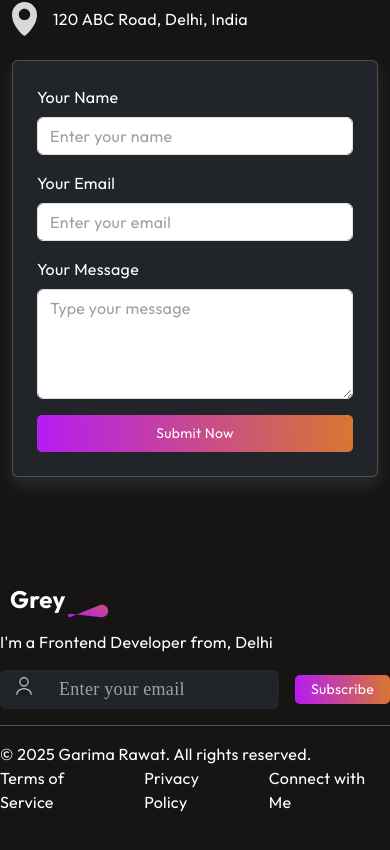
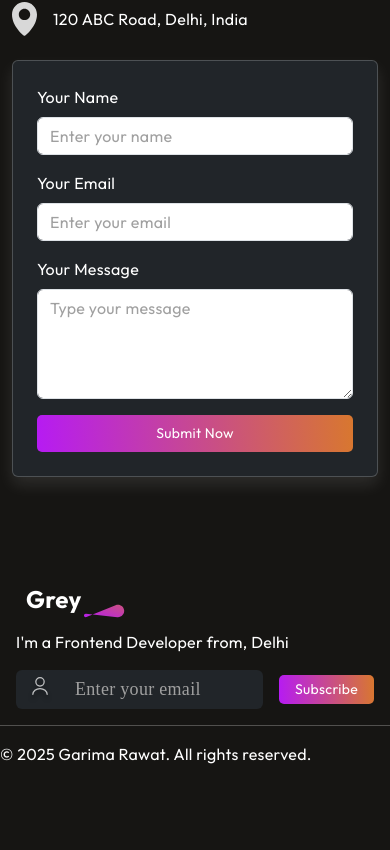
Before and after one commit to Gariiiiii/myPortfolio, a React (Vite) app: page / in a window 390 px wide. Shown: the part 2896-3746 px from the top of the page. After the commit the page ends 3710 px from the top, so only its background shows below. Built offline with nearby package versions, Linux system fonts and the light colour scheme.

Commit message:
Update Footer.jsx

```diff
--- a/src/components/Footer/Footer.jsx
+++ b/src/components/Footer/Footer.jsx
@@ -5,7 +5,7 @@ import user_icon from "../../assets/user_icon.svg";
 const Footer = () => {
   return (
     <div className="footer container py-5">
-      <div className="row justify-content-between align-items-center mb-2">
+      <div className="row justify-content-between align-items-center mb-2 px-3">
         <div className="col-md-6">
            <svg width="109" height="57" viewBox="0 0 109 57" fill="none" xmlns="http://www.w3.org/2000/svg">
                 <path d="M68 42.39C68 41.3438 68.9096 40.53 69.9493 40.6459L101.251 44.136C105.227 44.5794 108.591 41.226 108.161 37.2483C107.713 33.1161 103.434 30.5622 99.5844 32.1306L70.4171 44.0151C69.2629 44.4854 68 43.6363 68 42.39Z" fill="url(#paint0_linear_2205_14)"/>
@@ -32,8 +32,8 @@ const Footer = () => {
       <hr className="bg-light" />
       <div className="row justify-content-between">
         <div className="col-md-6 text-white">© 2025 Garima Rawat. All rights reserved.</div>
-        <div className="col-md-6 d-flex gap-4 justify-content-around">
-          <p className="text-white">Terms of Service</p>
+        <div className="col-md-6 d-flex gap-4 justify-content-around d-none d-md-flex">
+        <p className="text-white">Terms of Service</p>
           <p className="text-white">Privacy Policy</p>
           <p className="text-white">Connect with Me</p>
         </div>
```
